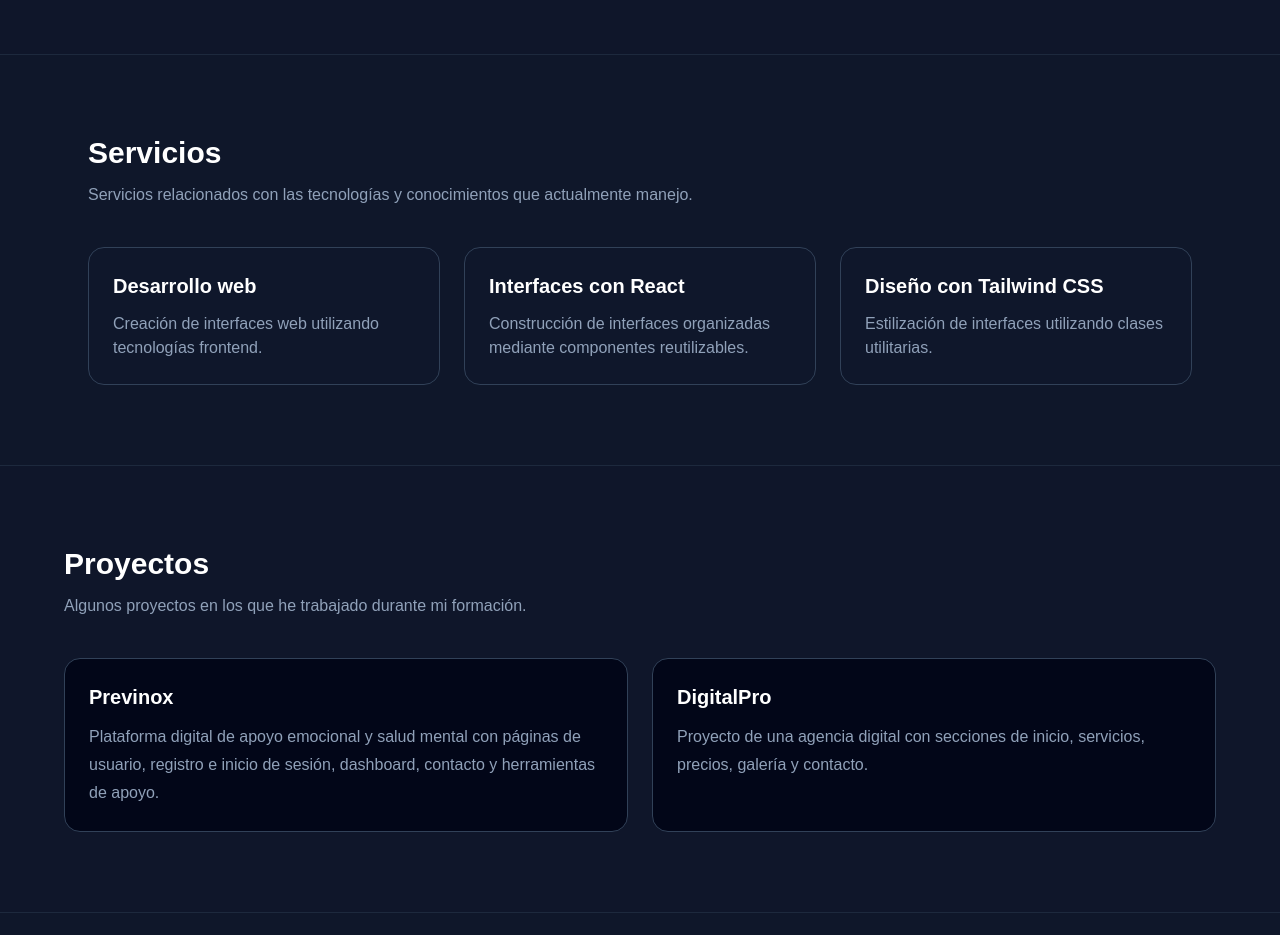
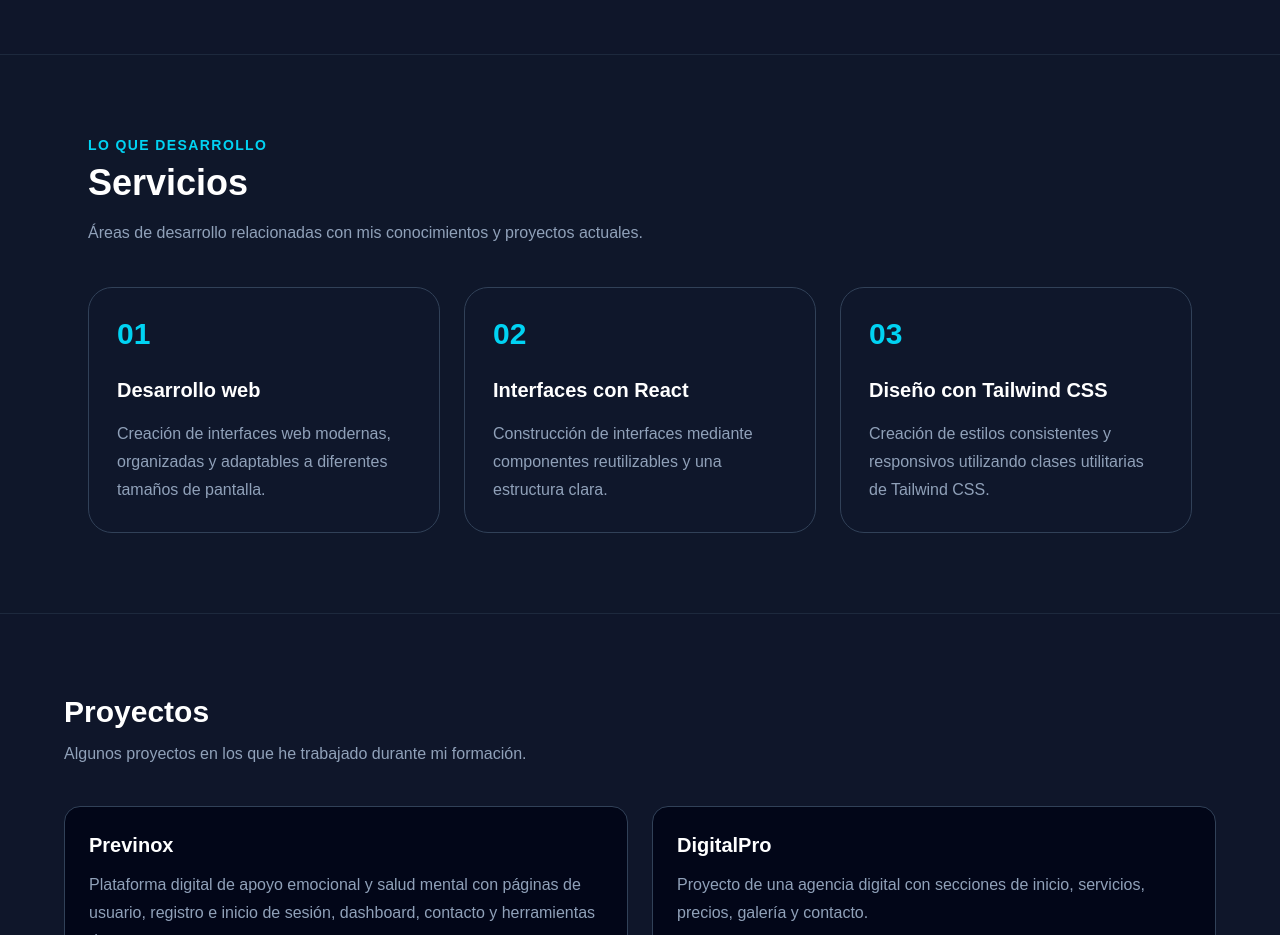
Before and after one commit to manuelhormiga06-a11y/Portafolio, a React (Vite) app: page / in a window 1280 px wide. Shown: the part 1300-2235 px from the top of the page. Built offline with nearby package versions, Linux system fonts and the light colour scheme.

Commit message:
Mejorar Services.jsx

```diff
--- a/src/components/Services.jsx
+++ b/src/components/Services.jsx
@@ -1,21 +1,38 @@
 function Services() {
   const services = [
-    { title: 'Desarrollo web', text: 'Creación de interfaces web utilizando tecnologías frontend.' },
-    { title: 'Interfaces con React', text: 'Construcción de interfaces organizadas mediante componentes reutilizables.' },
-    { title: 'Diseño con Tailwind CSS', text: 'Estilización de interfaces utilizando clases utilitarias.' },
+    {
+      title: 'Desarrollo web',
+      text: 'Creación de interfaces web modernas, organizadas y adaptables a diferentes tamaños de pantalla.',
+    },
+    {
+      title: 'Interfaces con React',
+      text: 'Construcción de interfaces mediante componentes reutilizables y una estructura clara.',
+    },
+    {
+      title: 'Diseño con Tailwind CSS',
+      text: 'Creación de estilos consistentes y responsivos utilizando clases utilitarias de Tailwind CSS.',
+    },
   ]
 
   return (
     <section id="servicios" className="mx-auto max-w-6xl px-6 py-20">
       <header>
-        <h2 className="text-3xl font-bold text-white">Servicios</h2>
-        <p className="mt-3 text-slate-400">Servicios relacionados con las tecnologías y conocimientos que actualmente manejo.</p>
+        <p className="text-sm font-semibold uppercase tracking-widest text-cyan-400">Lo que desarrollo</p>
+        <h2 className="mt-2 text-3xl font-bold text-white md:text-4xl">Servicios</h2>
+        <p className="mt-4 max-w-2xl leading-7 text-slate-400">
+          Áreas de desarrollo relacionadas con mis conocimientos y proyectos actuales.
+        </p>
       </header>
-      <section className="mt-10 grid gap-6 md:grid-cols-3" aria-label="Servicios ofrecidos">
+
+      <section className="mt-10 grid gap-6 md:grid-cols-3" aria-label="Servicios">
         {services.map((service) => (
-          <article key={service.title} className="rounded-2xl border border-slate-700 bg-slate-900 p-6">
-            <h3 className="text-xl font-semibold text-white">{service.title}</h3>
-            <p className="mt-3 text-slate-400">{service.text}</p>
+          <article
+            key={service.title}
+            className="rounded-3xl border border-slate-700 bg-slate-900 p-7 transition hover:-translate-y-1 hover:border-cyan-400"
+          >
+            <p className="text-3xl font-black text-cyan-400">0{services.indexOf(service) + 1}</p>
+            <h3 className="mt-6 text-xl font-bold text-white">{service.title}</h3>
+            <p className="mt-4 leading-7 text-slate-400">{service.text}</p>
           </article>
         ))}
       </section>
```
